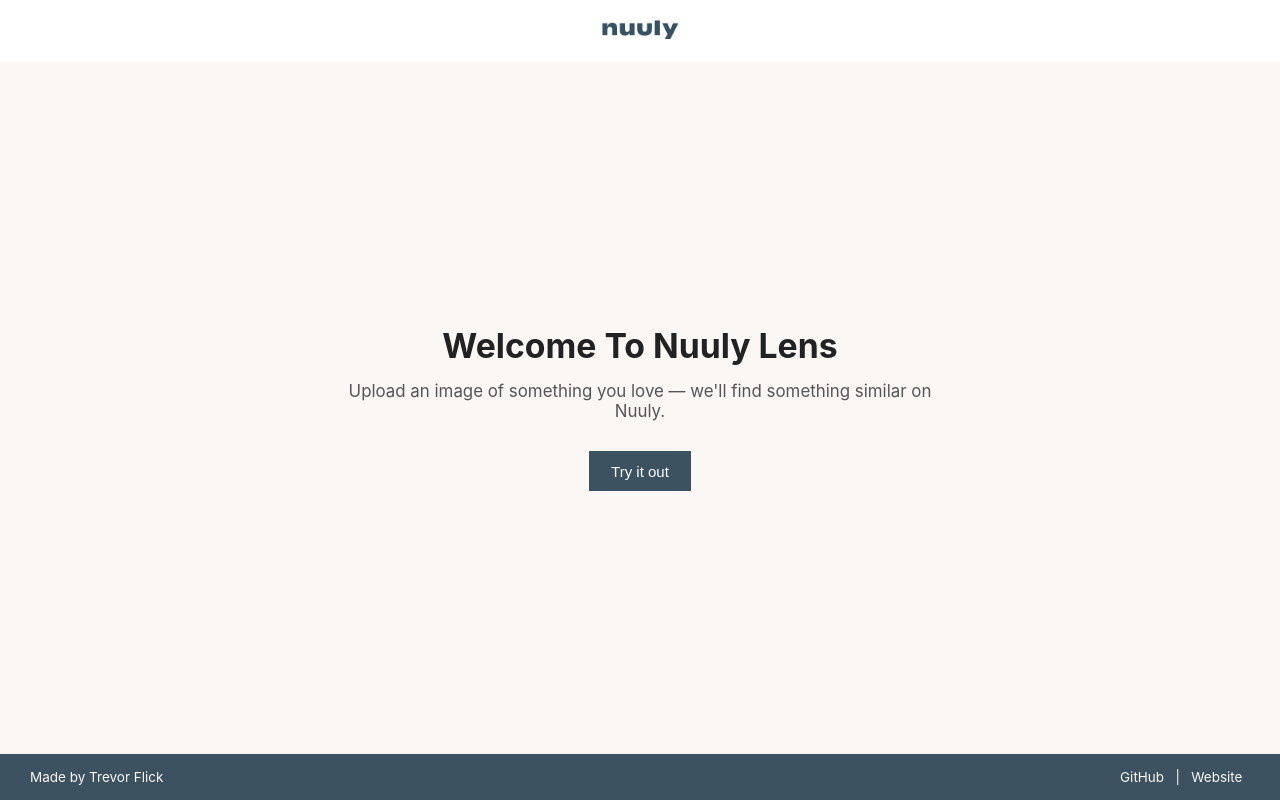
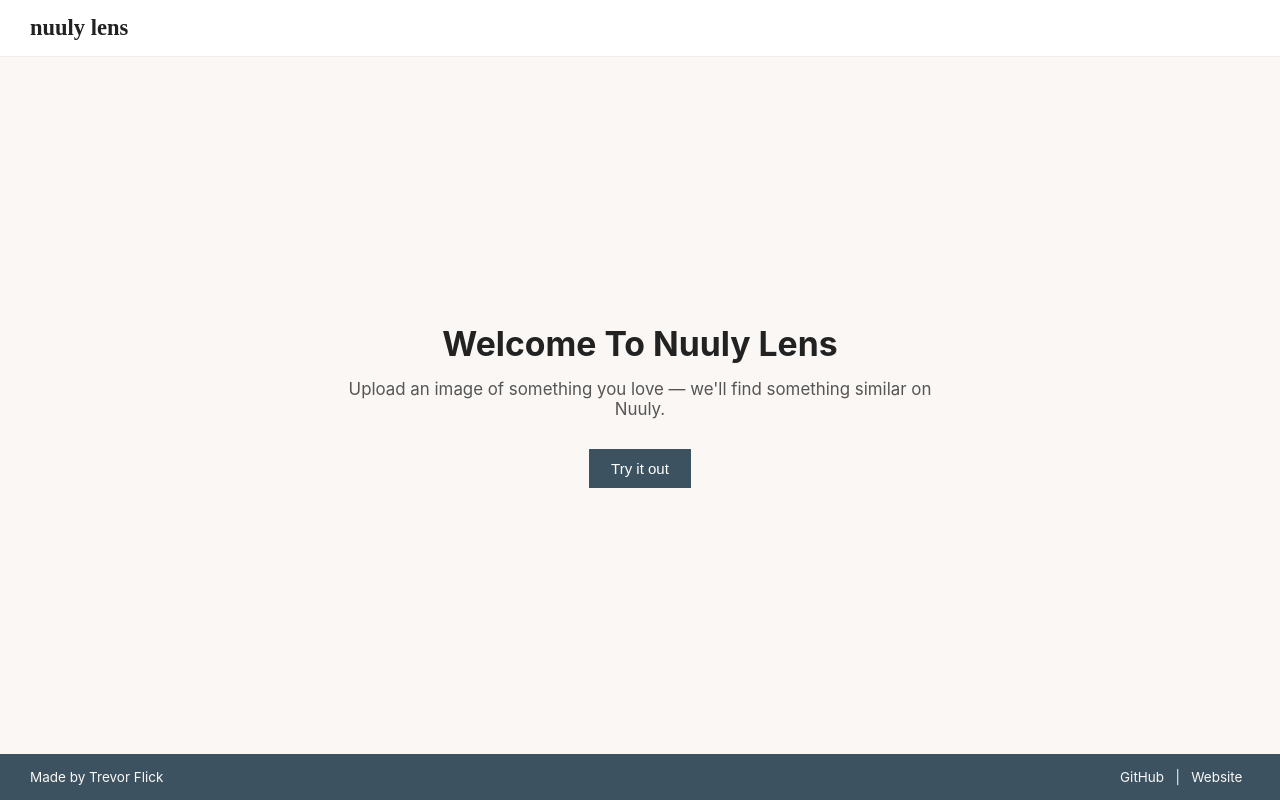
Before and after one commit to trevflick/nuuly-lens, a Vue app in the folder client/: page / in a window 1280 px wide. Built offline with nearby package versions, Linux system fonts and the light colour scheme.

Commit message:
matchGrid and stickyHeader updated to vue3

```diff
--- a/client/src/components/StickyHeader.vue
+++ b/client/src/components/StickyHeader.vue
@@ -1,9 +1,6 @@
-<template>
+  <template>
     <header class="sticky-header">
-        <router-link to="/" class="logo-link">
-            <img src="@/assets/nuuly-logo.png" alt="Nuuly logo" class="logo" />
-        </router-link>
-
+      <h1 class="logo">nuuly lens</h1>
     </header>
   </template>
 
@@ -12,13 +9,16 @@
     position: sticky;
     top: 0;
     background-color: white;
-    padding: 1rem 0;
-    z-index: 10;
-    width: 100%;
-    display: flex;
-    justify-content: center;
+    padding: 1rem 2rem;
+    border-bottom: 1px solid #eee;
+    z-index: 1000;
   }
+
   .logo {
-    height: 28px;
+    font-family: 'Playfair Display', serif;
+    font-size: 1.5rem;
+    font-weight: 600;
+    color: #222;
+    margin: 0;
   }
   </style>
```
Also changed, not shown: client/src/components/MatchGrid.vue (+18 -19 lines).
